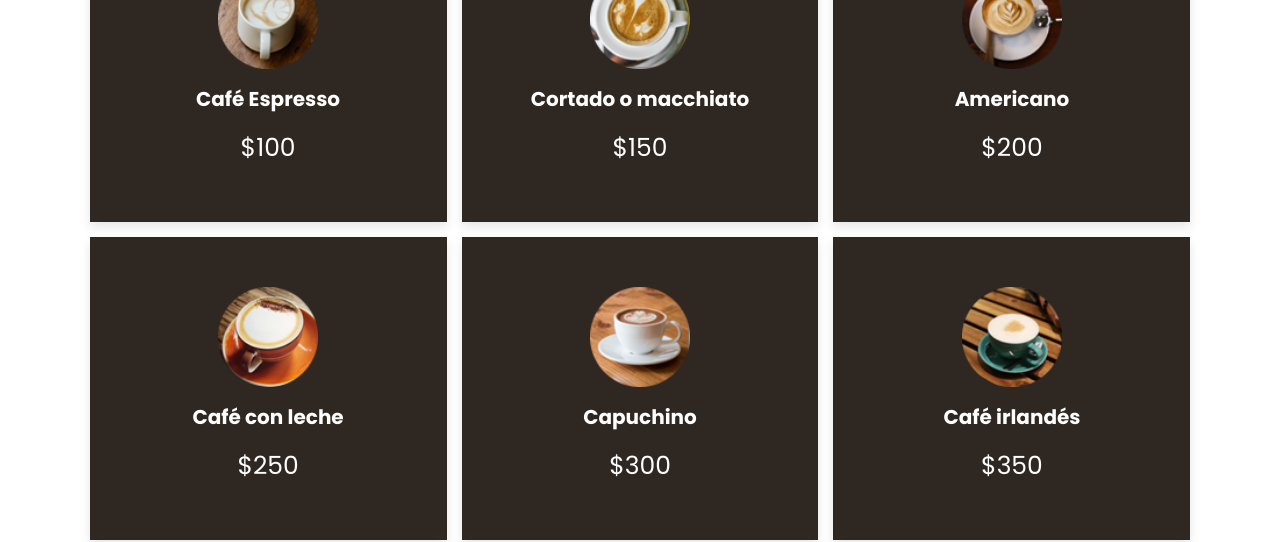
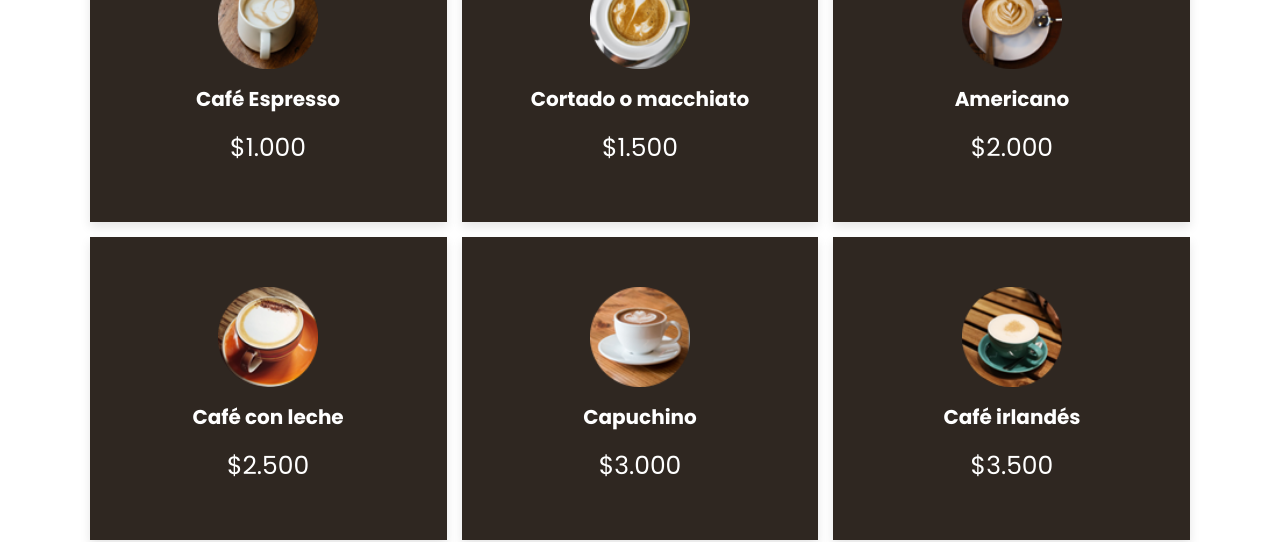
Before and after one commit to Emilio2207/frontend, a React (Create React App) app: page / in a window 1280 px wide. Shown: the part 1860-2402 px from the top of the page. Built offline with nearby package versions, Linux system fonts and the light colour scheme; no server answers.

Commit message:
m6u3: CRUD parte 3

```diff
--- a/src/layout/index.js
+++ b/src/layout/index.js
@@ -164,37 +164,37 @@ const Index = (props) => {
           <div className="box">
             <img src="images/menu-1.png" alt="" />
             <h3>Café Espresso</h3>
-            <div className="price">$100</div>
+            <div className="price">$1.000</div>
           </div>
 
           <div className="box">
             <img src="images/menu-2.png" alt="" />
             <h3>Cortado o macchiato</h3>
-            <div className="price">$150</div>
+            <div className="price">$1.500</div>
           </div>
 
           <div className="box">
             <img src="images/menu-3.png" alt="" />
             <h3>Americano</h3>
-            <div className="price">$200</div>
+            <div className="price">$2.000</div>
           </div>
 
           <div className="box">
             <img src="images/menu-4.png" alt="" />
             <h3>Café con leche</h3>
-            <div className="price">$250</div>
+            <div className="price">$2.500</div>
           </div>
 
           <div className="box">
             <img src="images/menu-5.png" alt="" />
             <h3>Capuchino</h3>
-            <div className="price">$300</div>
+            <div className="price">$3.000</div>
           </div>
 
           <div className="box">
             <img src="images/menu-6.png" alt="" />
             <h3>Café irlandés</h3>
-            <div className="price">$350</div>
+            <div className="price">$3.500</div>
           </div>
         </div>
       </section>
@@ -207,11 +207,6 @@ const Index = (props) => {
             <p>Cargando...</p>
           ) : (
             novedades.map((item) => (
-              <div className="box" key={item.id}>
-                <h3>{item.titulo}</h3>
-                <h4>{item.subtitulo}</h4>
-                <img src={item.imagen} alt={item.titulo} />
-                <p>{item.cuerpo}</p>
               <NovedadItem
                 key={item.id}
                 title={item.titulo}
@@ -219,7 +214,6 @@ const Index = (props) => {
                 imagen={item.imagen}
                 body={item.cuerpo}
               />
-              </div>
             ))
           )}
         </div>
--- a/src/novedades/NovedadItem.js
+++ b/src/novedades/NovedadItem.js
@@ -2,13 +2,18 @@ import React from "react";
 
 const NovedadItem = (props) => {
   const { title, subtitle, imagen, body } = props;
+  const isBodyText = body && !/<[a-z][\s\S]*>/i.test(body);
 
   return (
     <div className="box">
-      <h1>{title}</h1>
-      <h2>{subtitle}</h2>
-      <img src={imagen} alt="Descripción de la imagen" />
-      <div dangerouslySetInnerHTML={{ __html: body }} />
+      {title && <h3>{title}</h3>}
+      {subtitle && <h4>{subtitle}</h4>}
+      {imagen && <img src={imagen} alt="Descripción de la imagen" />}
+      {isBodyText ? (
+        <p>{body}</p>
+      ) : (
+        <div dangerouslySetInnerHTML={{ __html: body }} />
+      )}
       <hr />
     </div>
   );
```
Lines whose indentation alone changed are shown as unchanged.
